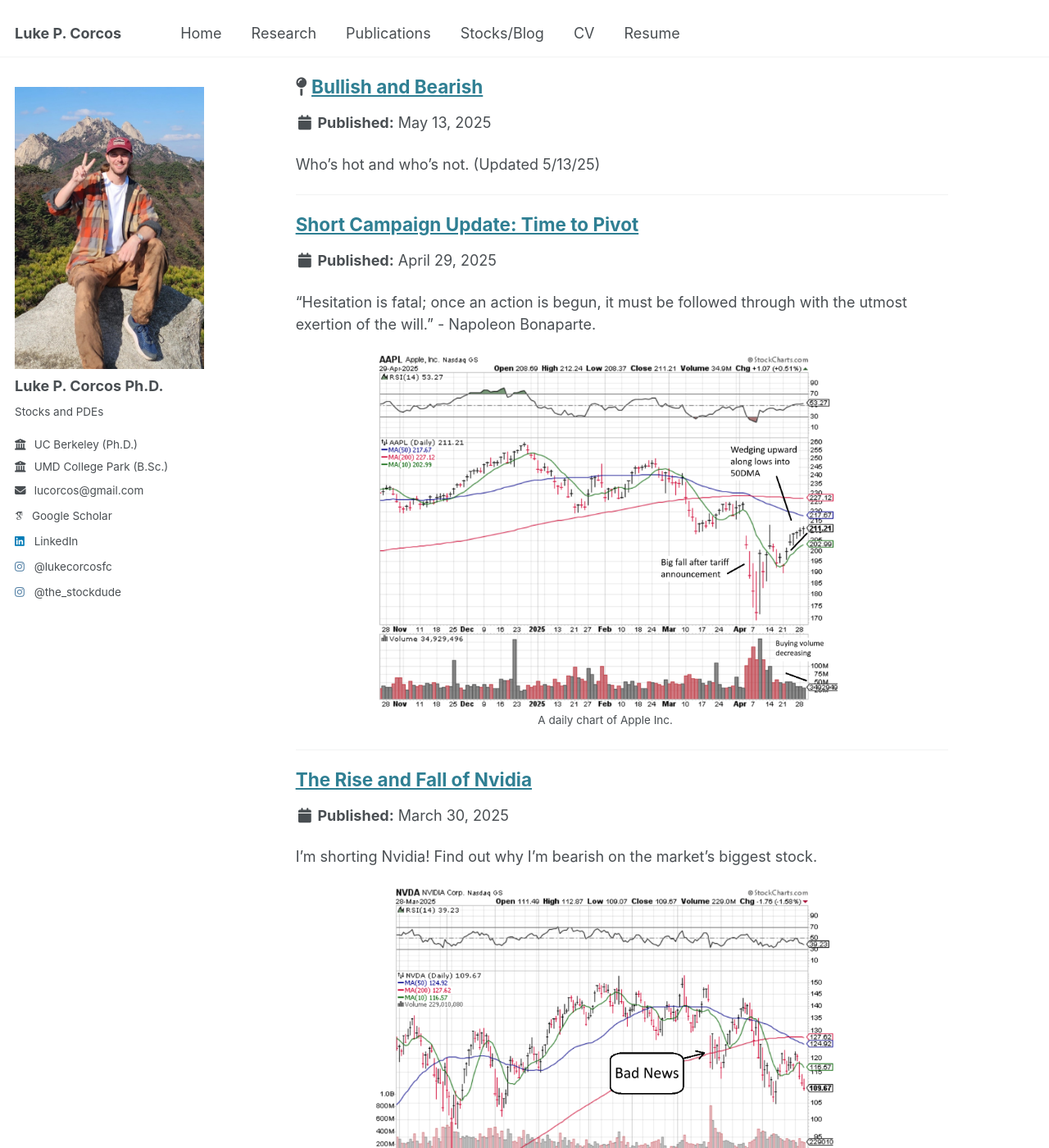
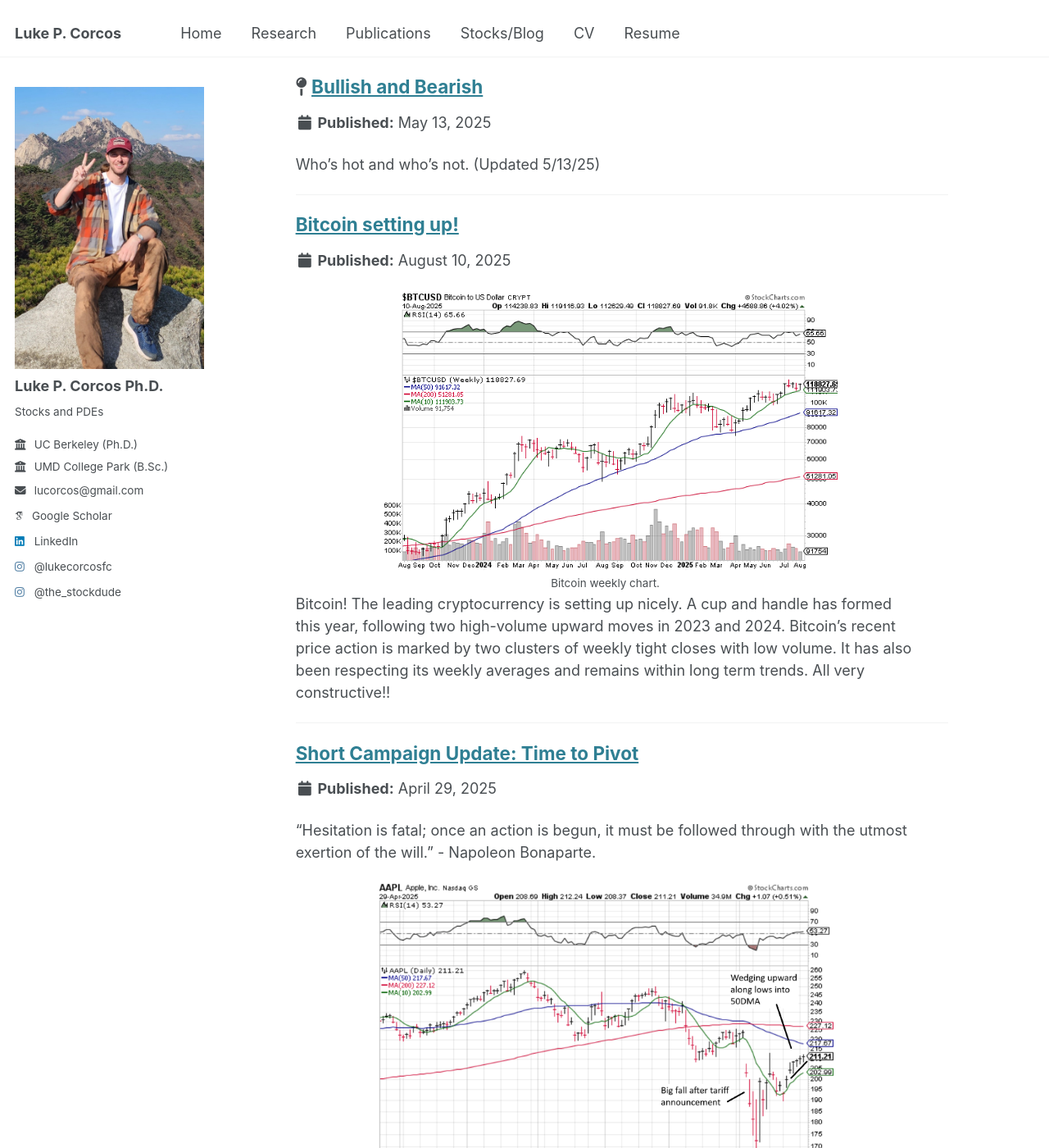
Before and after one commit to lpcorcos/lpcorcos.github.io, a Jekyll site: the page built from _pages/stocks.html, in a window 1280 px wide and 1400 px high, scrolled down 397 px. Shown: the whole window at 82% size. Built offline with Jekyll 4.4.1, drawn with Linux system fonts in a browser that asks for light colours; some web fonts are replaced; some of the changed text lies outside the part shown.

Commit message:
Bitcoin 2025 post, small changes to about, stocks, disclaimer files

```diff
--- a/_pages/stocks.html
+++ b/_pages/stocks.html
@@ -35,6 +38,7 @@
   {% endunless%}
 {% endfor %}
 
+<br>
 
 <a href="/disclaimer/">Disclaimer</a>: Securities trading carries a high degree of risk and is not suitable for all investors. People can and do lose
 money in the stock market. Past performance does not indicate future results. I take no responsibility for possible
--- /dev/null
+++ b/_posts/2025/2025-08-10-Bitcoin_2025.md
@@ -0,0 +1,47 @@
+---
+title: 'Bitcoin setting up!'
+date: 2025-08-10
+author: Luke P. Corcos
+permalink: /stocks/bitcoin_2025
+
+description: Bitcoin 2025
+
+tags:
+  - Bitcoin
+
+
+superpinned: false
+pinned: false
+---
+<div align="center">
+		<img src="/images/stocks/Btc_2025.png" alt="btc" style="width:75%">
+		<br>
+		<small> Bitcoin weekly chart. </small>
+</div>
+Bitcoin! The leading cryptocurrency is setting up nicely. A cup and handle has formed this year, following two high-volume upward moves in 2023 and 2024. Bitcoin's recent price action is marked by two clusters of weekly tight closes with low volume. It has also been respecting its weekly averages and remains within long term trends. All very constructive!!
+
+Bitcoin can be purchased through various brokers, such as Robinhood, or via ETFs such as IBIT.
+
+Ethereum is also having a strong run, rushing back to all time highs. To me, it's chart is not as strong, but it may provide higher returns for a higher risk. I don't bother with other Altcoins.
+
+Note crypto is high risk. See the disclaimer.
+#stockdude:p
+
+Charts courtesy of Stockcharts.com
+
+
+
+<div align="center">
+		<img src="/images/stocks/BTCUSD_2025_monthly_trend.png" alt="btc" style="width:75%">
+		<br>
+		<small> Bitcoin's trend, monthly chart. </small>
+</div>
+<br>
+
+
+
+<div align="center">
+		<img src="/images/stocks/Eth_usd.png" alt="btc" style="width:75%">
+		<br>
+		<small> Ethereum weekly chart. </small>
+</div>
```
Also changed, not shown: other parts of _pages/stocks.html (+4 -1 lines), _pages/about.md (+2 -2 lines), _pages/disclaimer.md (+2 -1 lines), _posts/2025/2025-04-29-Short_campaign_pivot.md (+2 -2 lines), images/stocks/BTCUSD_2025_monthly_trend.png (added), images/stocks/Btc_2025.png (added), images/stocks/Eth_usd.png (added).
